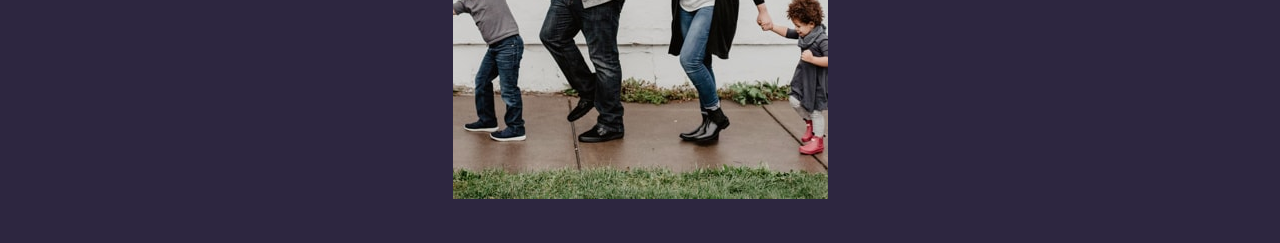
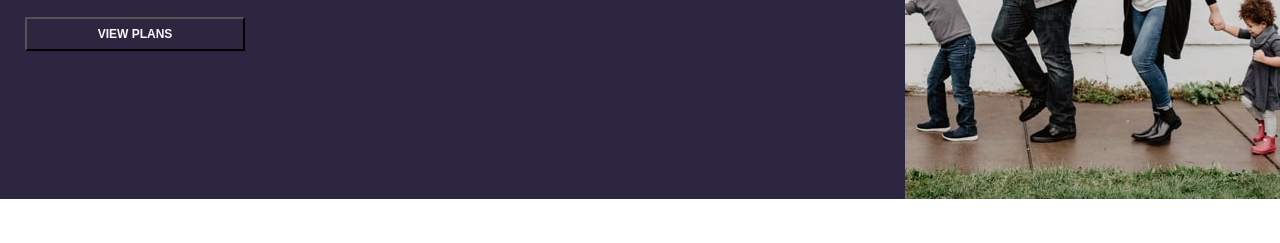
Before and after one commit to BojanMijatovic/Insure-landing-page, a plain HTML site: page index.html in a window 1280 px wide. Shown: the part 311-554 px from the top of the page. Drawn offline with Linux system fonts and the light colour scheme.

Commit message:
responsive add

```diff
--- a/index.html
+++ b/index.html
@@ -40,8 +40,8 @@
             expertise and technology to help you find the plan that’s right for
             you. Ensure you and your loved ones are protected.
           </p>
+          <button class="btn">View plans</button>
         </div>
-        <button class="btn">View plans</button>
       </section>
 
       <!-- blog section -->
@@ -103,6 +103,7 @@
         </ul>
       </section>
     </main>
+
     <!-- footer -->
     <footer class="footer">
       <ul class="list">
--- a/style/scss/components/_header.scss
+++ b/style/scss/components/_header.scss
@@ -3,4 +3,10 @@
   justify-content: space-between;
   align-items: center;
   margin: 1.2rem;
+
+  .btn-menu {
+    img {
+      cursor: pointer;
+    }
+  }
 }
--- a/style/scss/components/_work.scss
+++ b/style/scss/components/_work.scss
@@ -22,7 +22,6 @@
       padding: 1rem 2rem 3rem;
       line-height: 1.6;
     }
-  }
 
     // btn
     .btn {
@@ -45,3 +44,4 @@
       }
     }
   }
+}
--- a/style/scss/general/_responsive.scss
+++ b/style/scss/general/_responsive.scss
@@ -1,2 +1,24 @@
 @include media-lg {
+  //  work section
+  #work {
+    display: flex;
+    flex-direction: row-reverse;
+    justify-content: space-between;
+    align-items: center;
+
+    .text {
+      text-align: left;
+      margin-left: 2.5rem;
+      .title {
+        margin: 1rem 0 1.5rem;
+      }
+      .subtitle {
+        padding: 1rem 3rem 1.5rem 0;
+      }
+      .btn {
+        margin-top: 2rem;
+        width: 25%;
+      }
+    }
+  }
 }
--- a/style/scss/main.scss
+++ b/style/scss/main.scss
@@ -12,3 +12,6 @@
 @import './components/account';
 @import './components/insure';
 @import './components/footer';
+
+//  responsive
+@import './general/responsive';
```
Also changed, not shown: style/css/main.css, 1 other file. Lines whose indentation alone changed are shown as unchanged.
